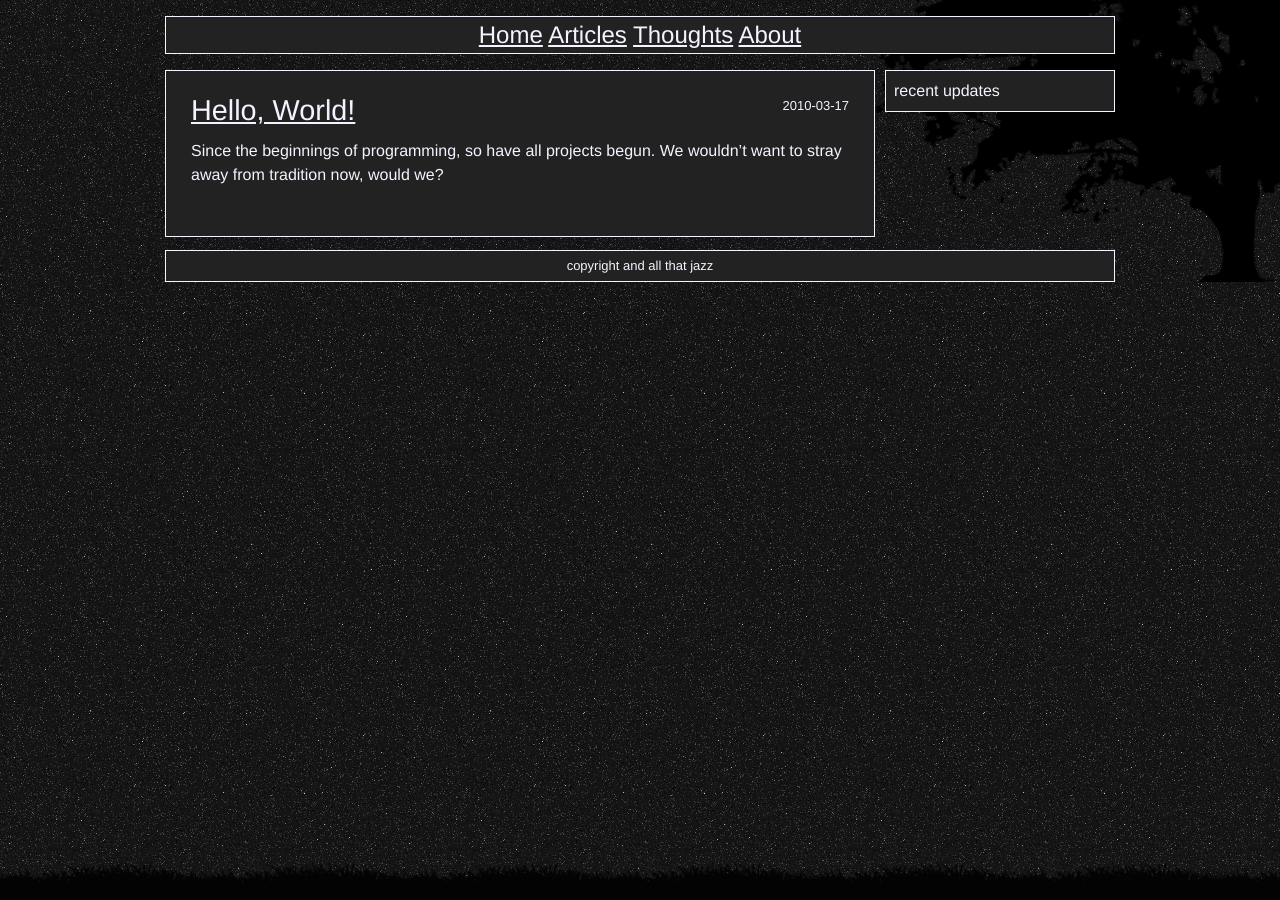
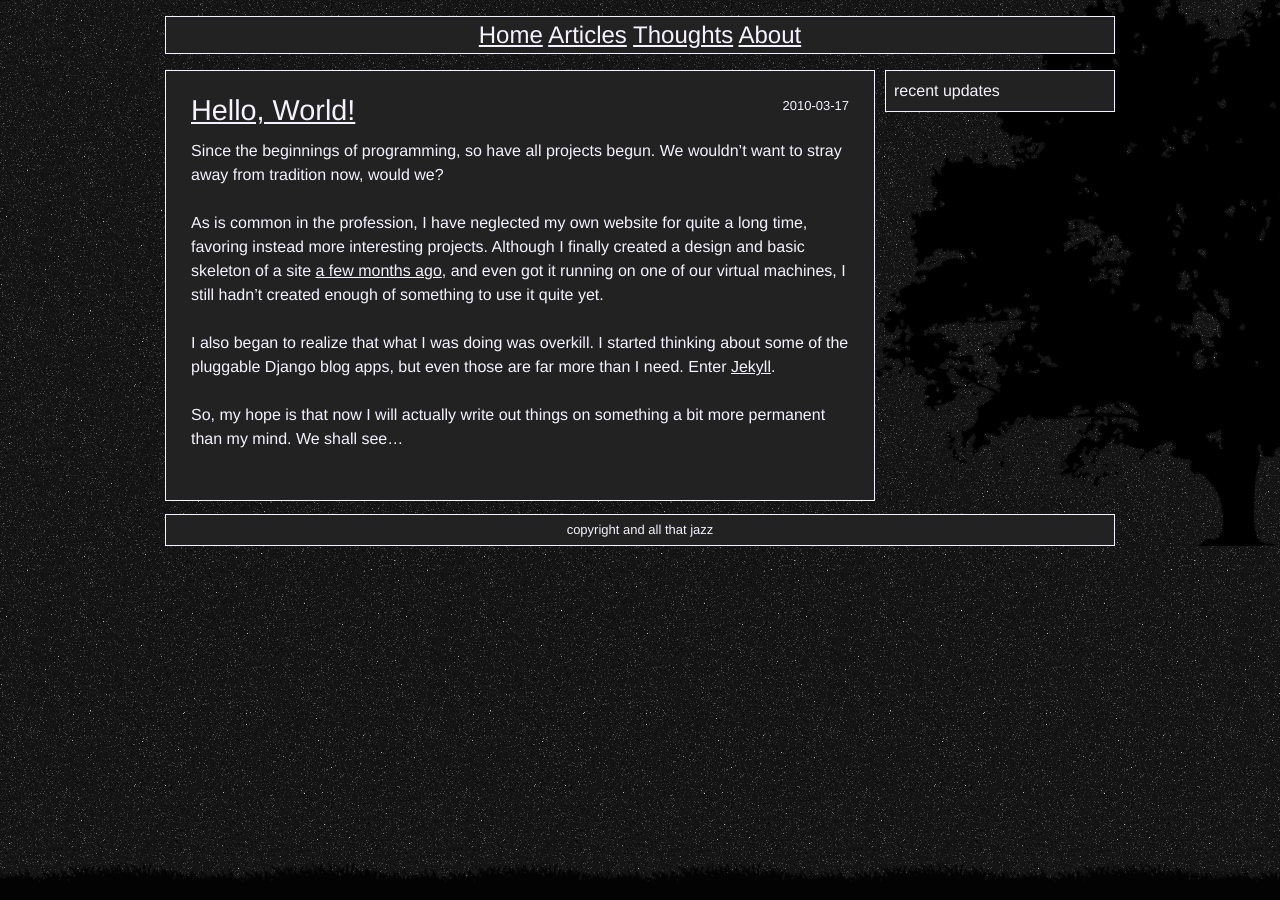
Before and after one commit to xiongchiamiov/xiongchiamiov.github.com, a Jekyll site: the page built from index.html, in a window 1280 px wide. Built offline with Jekyll 4.4.1, drawn with Linux system fonts in a browser that asks for light colours; nearby versions of some CDN libraries.

Commit message:
fill out first post a bit more

```diff
--- a/_posts/2010-03-17-hello-world.md
+++ b/_posts/2010-03-17-hello-world.md
@@ -5,3 +5,19 @@ title: Hello, World!
 
 Since the beginnings of programming, so have all projects begun. We wouldn't
 want to stray away from tradition now, would we?
+
+As is common in the profession, I have neglected my own website for quite a long
+time, favoring instead more interesting projects. Although I finally created a
+design and basic skeleton of a site [a few months ago], and even got it running
+on one of our virtual machines, I still hadn't created enough of something to
+use it quite yet.
+
+I also began to realize that what I was doing was overkill. I started thinking
+about some of the pluggable Django blog apps, but even those are far more than I
+need.  Enter [Jekyll].
+
+So, my hope is that now I will actually write out things on something a bit more
+permanent than my mind.  We shall see...
+
+[a few months ago]: http://github.com/xiongchiamiov/rumpleteazer/commits/master
+[Jekyll]: http://github.com/mojombo/jekyll
```
